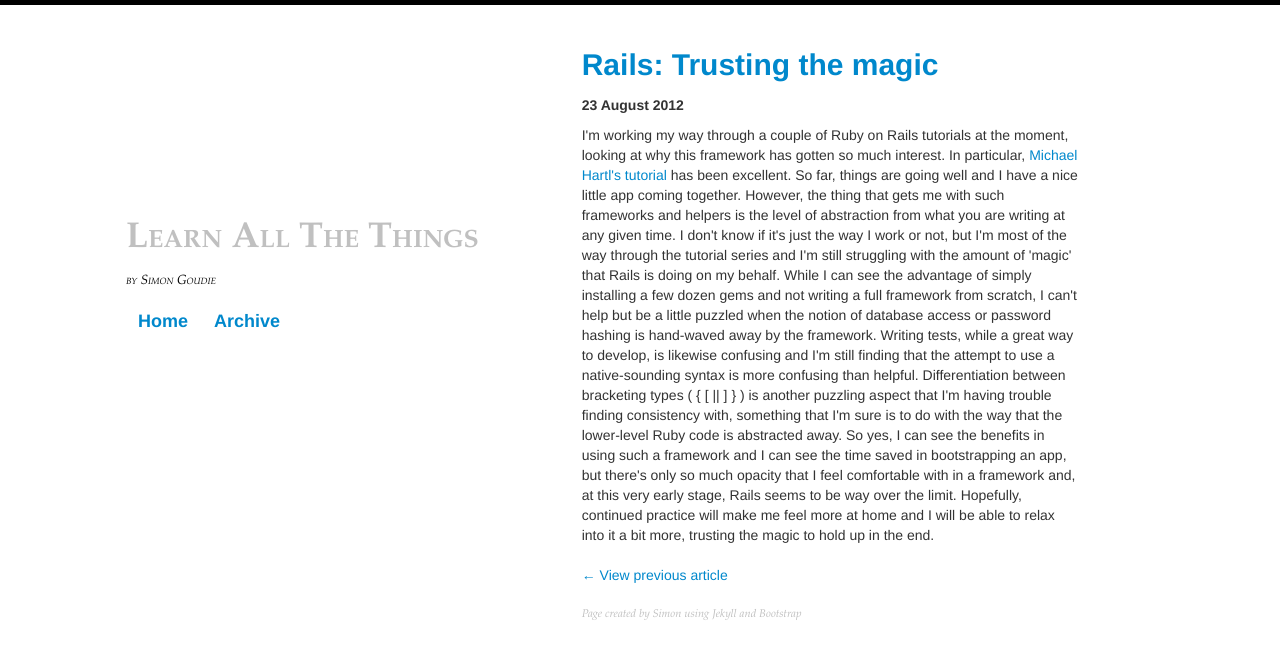
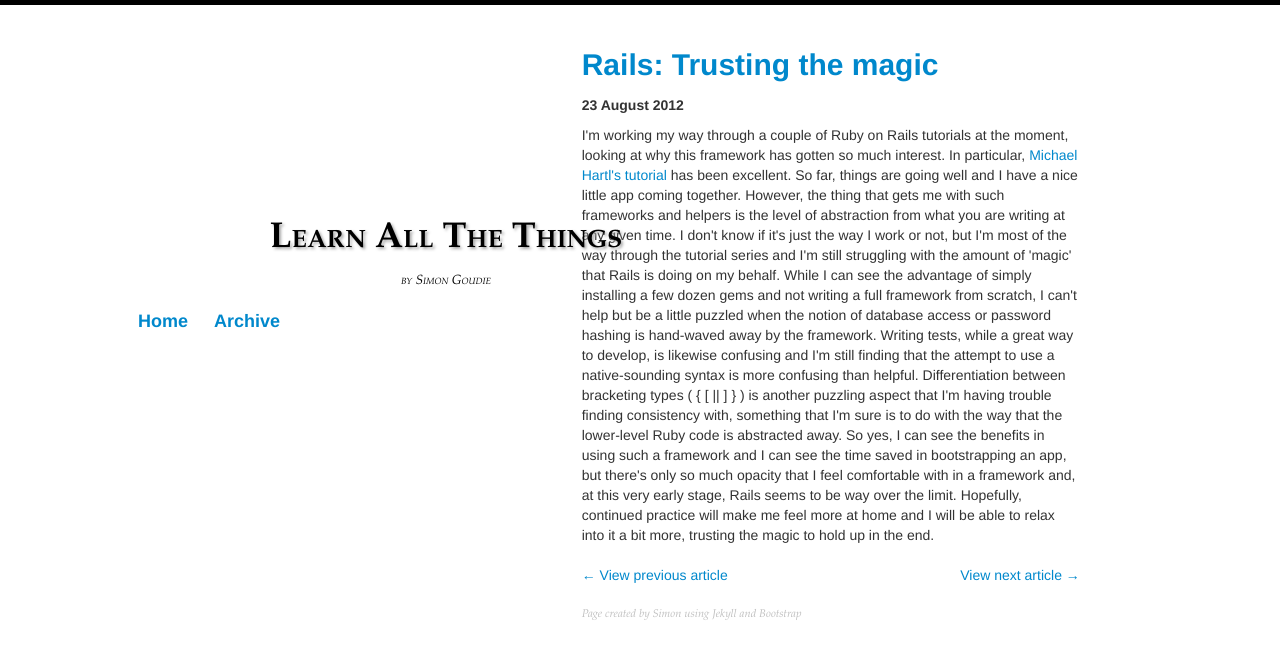
Before and after one commit to simongoudie/blog, a Jekyll site: the page built from _posts/2012-08-23-rails-trusting-the-magic.html, in a window 1280 px wide. Shown: the top 659 px of the page. Built offline with Jekyll 4.4.1, drawn with Linux system fonts in a browser that asks for light colours.

```diff
--- a/_config.yml
+++ b/_config.yml
@@ -3,6 +3,7 @@ auto: false
 title: "Learn All The Things"
 
 permalinks: pretty
+pygments: true
 
 exclude: deploy.sh
 
--- a/_includes/header.html
+++ b/_includes/header.html
@@ -1,4 +1,4 @@
-<div class="sidebar-nav sidebar-nav-fixed">
+<div class="sidebar-nav-fixed">
     <div class="site-title">
         <h1>
             <span>
--- a/css/override.css
+++ b/css/override.css
@@ -1,15 +1,24 @@
 .container {
+}
+
+html {
+    height= 100%;
 }
 
 body {
     border-top: 5px solid #000;
+    height= 100%;
 }
 
+.fill {
+    min-height: 100%;
+}
 
 h1 a {
     font-family: Palatino, Georgia, serif;
     font-variant: small-caps;
-    color: silver;
+    color: black;
+    text-shadow: #aaa 2px 2px 3px;
 }
 
 .site-title {
@@ -39,8 +48,16 @@ h1 a {
 
 .sidebar-nav-fixed {
     padding-top: 200px;
-    position:fixed;
-    width: auto;
+    position: fixed;
+    width: 50%;
+    text-align: center;
+}
+
+@media (max-width: 768px) {
+    .sidebar-nav-fixed {
+    position: relative;
+    padding-top: 50px;
+    }
 }
 
 .page-nav-bottom {
```
Also changed, not shown: _posts/2012-09-12-Test-post-again.md (added, +14 -0 lines), index.html (+7 -3 lines).
